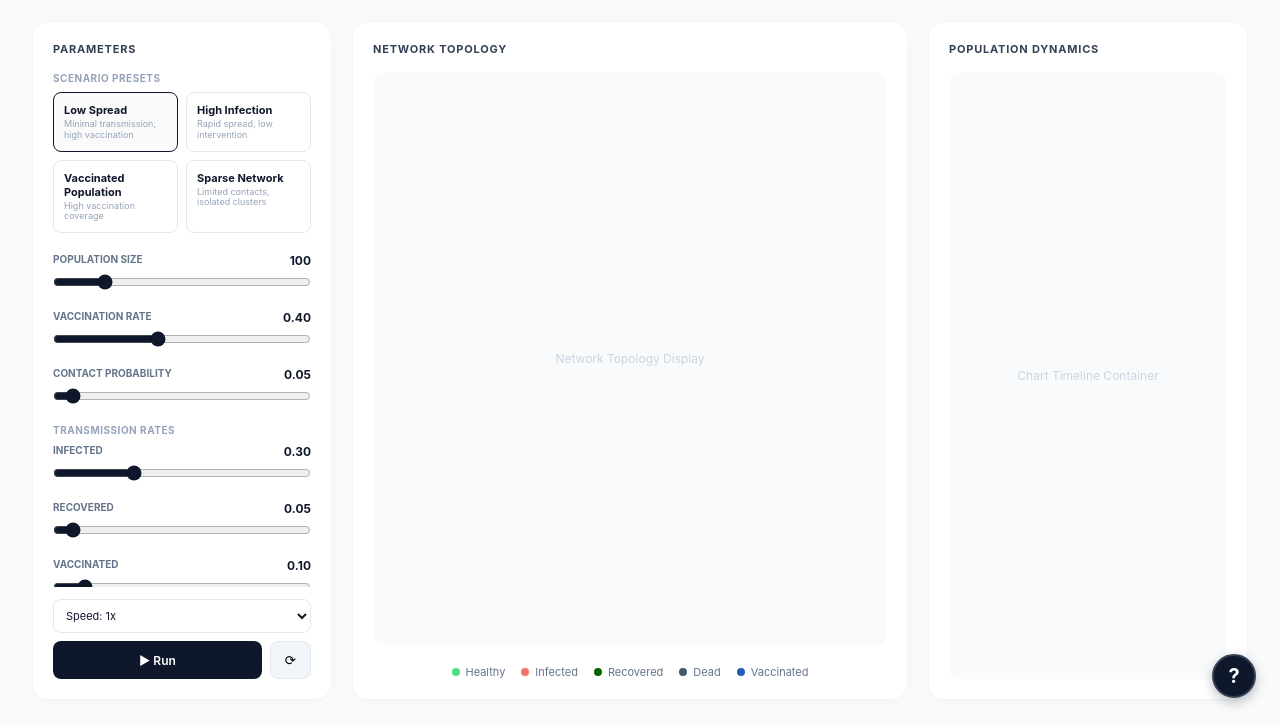
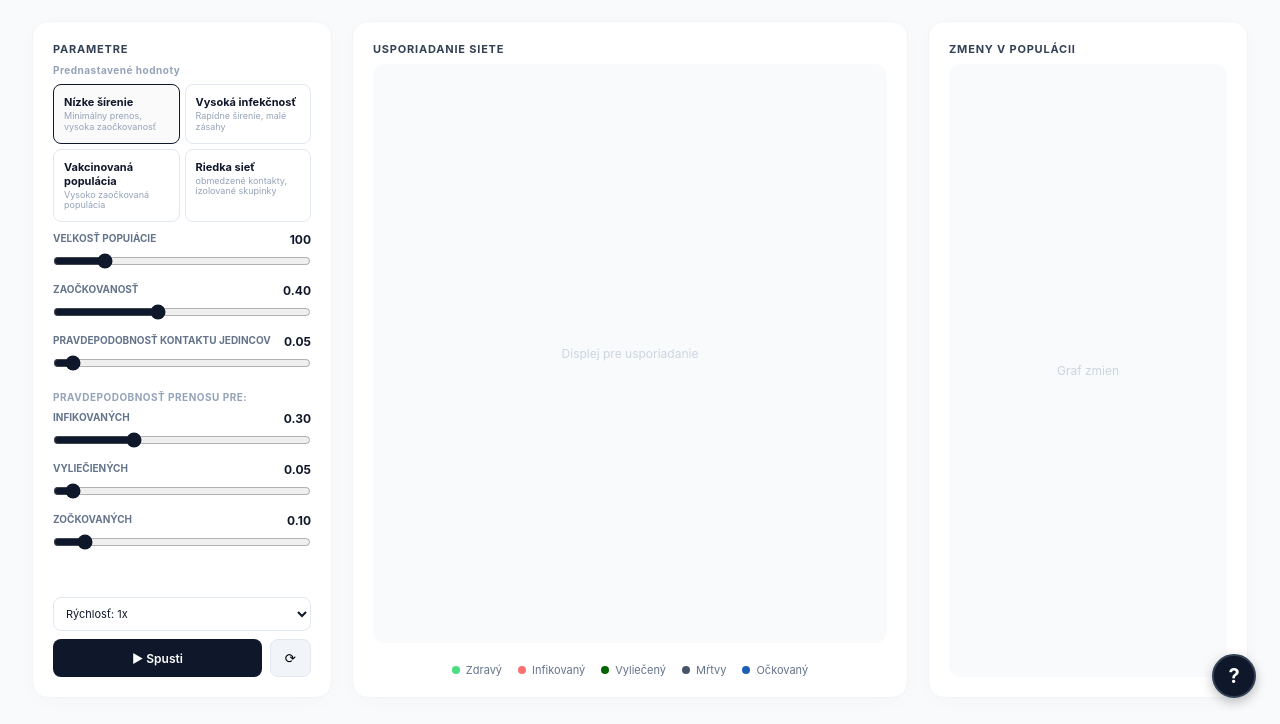
Before and after one commit to Johnny-dev-code/Virusy-app, a plain HTML site: page gui/index.html in a window 1280 px wide. Shown: the part 78-802 px from the top of the page. Drawn offline with Linux system fonts and the light colour scheme.

Commit message:
probably final Version in slovak

```diff
--- a/gui/index.html
+++ b/gui/index.html
@@ -2,7 +2,7 @@
 <html lang="sk">
 <head>
     <meta charset="UTF-8">
-    <title>Epidemiological Network Model</title>
+    <title>Epidemiologický model siete</title>
     <link rel="stylesheet" href="style.css">
 </head>
 <body>
@@ -10,19 +10,19 @@
     <!-- TOP HEADER -->
     <header class="app-header">
         <div class="header-titles">
-            <h1>Epidemiological Network Model</h1>
-            <p>Stochastic simulation of virus transmission through population networks &bull; Made by Johnny</p>
+            <h1>Epidemiologický model siete  pre virus osýpok</h1>
+            <p>Pravdepodobnostná simulácia prenosu vírusu v sieti ľudí &bull; Autor: Johnny</p>
         </div>
 
         <!-- PREPÍNAČ REŽIMOV PODĽA PRELOADU -->
         <div class="mode-tabs">
             <button class="tab-btn active" id="tab-live" onclick="switchMode('live')">
                 <svg width="14" height="14" viewBox="0 0 24 24" fill="none" stroke="currentColor" stroke-width="2"><rect x="3" y="3" width="7" height="7"/><rect x="14" y="3" width="7" height="7"/><rect x="14" y="14" width="7" height="7"/><rect x="3" y="14" width="7" height="7"/></svg>
-                Simulation
+                Simulácia
             </button>
             <button class="tab-btn" id="tab-saved" onclick="switchMode('saved')">
                 <svg width="14" height="14" viewBox="0 0 24 24" fill="none" stroke="currentColor" stroke-width="2"><path d="M19 21H5a2 2 0 0 1-2-2V5a2 2 0 0 1 2-2h11l5 5v11a2 2 0 0 1-2 2z"/><polyline points="17 21 17 13 7 13 7 21"/><polyline points="7 3 7 8 15 8"/></svg>
-                Saved
+                Uložené
             </button>
         </div>
     </header>
@@ -35,58 +35,58 @@
             <!-- REŽIM 1: SIMULATION PARAMETERS -->
             <div id="panel-live" class="mode-panel active">
                 <div class="card">
-                    <h2 class="card-main-title">PARAMETERS</h2>
+                    <h2 class="card-main-title">PARAMETRE</h2>
 
-                    <span class="section-label">SCENARIO PRESETS</span>
+                    <span class="section-label">Prednastavené hodnoty</span>
                     <div class="presets-grid">
                         <div class="preset-card active" onclick="setPreset('showcase')">
-                            <strong>Low Spread</strong>
-                            <p>Minimal transmission, high vaccination</p>
+                            <strong>Nízke šírenie</strong>
+                            <p>Minimálny prenos, vysoka zaočkovanosť</p>
                         </div>
                         <div class="preset-card" onclick="setPreset('random1')">
-                            <strong>High Infection</strong>
-                            <p>Rapid spread, low intervention</p>
+                            <strong>Vysoká infekčnosť</strong>
+                            <p>Rapídne šírenie, malé zásahy</p>
                         </div>
                         <div class="preset-card" onclick="setPreset('test_vaccine')">
-                            <strong>Vaccinated Population</strong>
-                            <p>High vaccination coverage</p>
+                            <strong>Vakcinovaná populácia</strong>
+                            <p>Vysoko zaočkovaná populácia</p>
                         </div>
                         <div class="preset-card" onclick="setPreset('sparse')">
-                            <strong>Sparse Network</strong>
-                            <p>Limited contacts, isolated clusters</p>
+                            <strong>Riedka sieť</strong>
+                            <p>obmedzené kontakty, izolované skupinky</p>
                         </div>
                     </div>
 
                     <div class="sliders-section">
                         <div class="control-group">
-                            <div class="control-label"><span>POPULATION SIZE</span> <strong id="val-pop">100</strong></div>
+                            <div class="control-label"><span>VEĽKOSŤ POPUlÁCIE</span> <strong id="val-pop">100</strong></div>
                             <input type="range" id="param-pop" min="10" max="500" value="100" oninput="updateVal('pop', this.value)">
                         </div>
 
                         <div class="control-group">
-                            <div class="control-label"><span>VACCINATION RATE</span> <strong id="val-vacrate">0.40</strong></div>
+                            <div class="control-label"><span>ZAOČKOVANOSŤ</span> <strong id="val-vacrate">0.40</strong></div>
                             <input type="range" id="param-vacrate" min="0" max="1" step="0.01" value="0.40" oninput="updateVal('vacrate', this.value)">
                         </div>
 
                         <div class="control-group">
-                            <div class="control-label"><span>CONTACT PROBABILITY</span> <strong id="val-contact">0.05</strong></div>
+                            <div class="control-label"><span>PRAVDEPODOBNOSŤ KONTAKTU JEDINCOV</span> <strong id="val-contact">0.05</strong></div>
                             <input type="range" id="param-contact" min="0" max="1" step="0.01" value="0.05" oninput="updateVal('contact', this.value)">
                         </div>
 
-                        <span class="section-label margin-top">TRANSMISSION RATES</span>
+                        <span class="section-label margin-top">PRAVDEPODOBNOSŤ PRENOSU PRE:</span>
 
                         <div class="control-group">
-                            <div class="control-label"><span>INFECTED</span> <strong id="val-trans">0.30</strong></div>
+                            <div class="control-label"><span>INFIKOVANÝCH</span> <strong id="val-trans">0.30</strong></div>
                             <input type="range" id="param-trans" min="0" max="1" step="0.01" value="0.30" oninput="updateVal('trans', this.value)">
                         </div>
 
                         <div class="control-group">
-                            <div class="control-label"><span>RECOVERED</span> <strong id="val-rectrans">0.05</strong></div>
+                            <div class="control-label"><span>VYLIEČIENÝCH</span> <strong id="val-rectrans">0.05</strong></div>
                             <input type="range" id="param-rectrans" min="0" max="1" step="0.01" value="0.05" oninput="updateVal('rectrans', this.value)">
                         </div>
 
                         <div class="control-group">
-                            <div class="control-label"><span>VACCINATED</span> <strong id="val-vactrans">0.10</strong></div>
+                            <div class="control-label"><span>ZOČKOVANÝCH</span> <strong id="val-vactrans">0.10</strong></div>
                             <input type="range" id="param-vactrans" min="0" max="1" step="0.01" value="0.10" oninput="updateVal('vactrans', this.value)">
                         </div>
 
@@ -97,13 +97,13 @@
                     <div class="actions-group">
                         <div class="speed-select-box">
                             <select id="param-speed" class="select-input">
-                                <option value="5000" selected>Speed: 1x</option>
-                                <option value="2500">Speed: 2x</option>
-                                <option value="1000">Speed: 5x</option>
+                                <option value="5000" selected>Rýchlosť: 1x</option>
+                                <option value="2500">Rýchlosť: 2x</option>
+                                <option value="1000">Rýchlosť: 5x</option>
                             </select>
                         </div>
                         <div class="btn-group">
-                            <button class="btn-run" id="btn-play" onclick="toggleSimulation()">▶ Run</button>
+                            <button class="btn-run" id="btn-play" onclick="toggleSimulation()">▶ Spusti</button>
                             <button class="btn-icon" onclick="resetSim()">⟳</button>
                         </div>
                     </div>
@@ -113,15 +113,15 @@
             <!-- REFILL / REŽIM 2: SAVED ARCHIVE -->
             <div id="panel-saved" class="mode-panel">
                 <div class="card flex-grow">
-                    <h2 class="card-main-title">SAVED SIMULATIONS</h2>
+                    <h2 class="card-main-title">ULOŽENÉ SIMULÁCIE</h2>
                     <button class="btn-save" id="btn-save-current" onclick="saveCurrentSimulation()" disabled>
-                        💾 Save Active Simulation
+                        💾 ULOŽ AKTÍVNU SIMULÁCIU
                     </button>
-                    <button class="btn-secondary" onclick="loadSimulationFromFile()">📁 Import .jsonl File</button>
+                    <button class="btn-secondary" onclick="loadSimulationFromFile()">📁 Vložiť .jsonl Súbor</button>
 
-                    <span class="section-label margin-top">LIBRARY</span>
+                    <span class="section-label margin-top">KNIŽNICA</span>
                     <div id="saved-list" class="replays-list">
-                        <div class="empty-state">No saved simulations yet.</div>
+                        <div class="empty-state">Neuložili ste zatiaľ žiadnu simuláciu</div>
                     </div>
                 </div>
             </div>
@@ -131,19 +131,19 @@
         <!-- 🎯 STREDNÝ PANEL: NETWORK TOPOLOGY -->
         <main class="main-content">
             <div class="card graph-card">
-                <h2 class="card-main-title">NETWORK TOPOLOGY</h2>
+                <h2 class="card-main-title">USPORIADANIE SIETE</h2>
                 <div class="graph-box">
                     <img id="network-image" style="display: none;" />
-                    <div id="network-placeholder" class="placeholder-text">Network Topology Display</div>
+                    <div id="network-placeholder" class="placeholder-text">Displej pre usporiadanie</div>
                 </div>
 
                 <!-- LEGENDA PODĽA PRELOŽENÉHO OBRÁZKA -->
                 <div class="legend-bar">
-                    <div class="legend-item"><span class="dot lightgreen"></span> Healthy</div>
-                    <div class="legend-item"><span class="dot red"></span> Infected</div>
-                    <div class="legend-item"><span class="dot darkgreen"></span> Recovered</div>
-                    <div class="legend-item"><span class="dot dark"></span> Dead</div>
-                    <div class="legend-item"><span class="dot blue"></span> Vaccinated</div>
+                    <div class="legend-item"><span class="dot lightgreen"></span>Zdravý</div>
+                    <div class="legend-item"><span class="dot red"></span>Infikovaný</div>
+                    <div class="legend-item"><span class="dot darkgreen"></span>Vyliečený</div>
+                    <div class="legend-item"><span class="dot dark"></span>Mŕtvy</div>
+                    <div class="legend-item"><span class="dot blue"></span>Očkovaný</div>
                 </div>
 
                 <!-- REPLAY PREHRÁVAČ (Svetlý minimalistický) -->
@@ -160,10 +160,10 @@
         <!-- ➡️ PRAVÝ PANEL: POPULATION DYNAMICS -->
         <aside class="right-panel">
             <div class="card chart-card">
-                <h2 class="card-main-title">POPULATION DYNAMICS</h2>
+                <h2 class="card-main-title">ZMENY V POPULÁCII</h2>
                 <div class="chart-box">
                     <img id="dynamics-image" style="display: none;" />
-                    <div id="dynamics-placeholder" class="placeholder-text">Chart Timeline Container</div>
+                    <div id="dynamics-placeholder" class="placeholder-text">Graf zmien</div>
                 </div>
             </div>
         </aside>
--- a/gui/style.css
+++ b/gui/style.css
@@ -100,7 +100,7 @@ body {
     font-weight: 700;
     color: #334155;
     letter-spacing: 0.8px;
-    margin-bottom: 16px;
+    margin-bottom: 8px;
     text-transform: uppercase;
 }
 
@@ -119,8 +119,8 @@ body {
 .presets-grid {
     display: grid;
     grid-template-columns: 1fr 1fr;
-    gap: 8px;
-    margin-bottom: 20px;
+    gap: 5px;
+    margin-bottom: 10px;
 }
 
 .preset-card {
@@ -141,7 +141,7 @@ body {
 /* SLIDERY PODĽA PRELOŽENÉHO DESIGNU */
 .sliders-section { flex: 1; overflow-y: auto; }
 
-.control-group { margin-bottom: 16px; }
+.control-group { margin-bottom: 10px; }
 
 .control-label {
     font-size: 10px;
```
